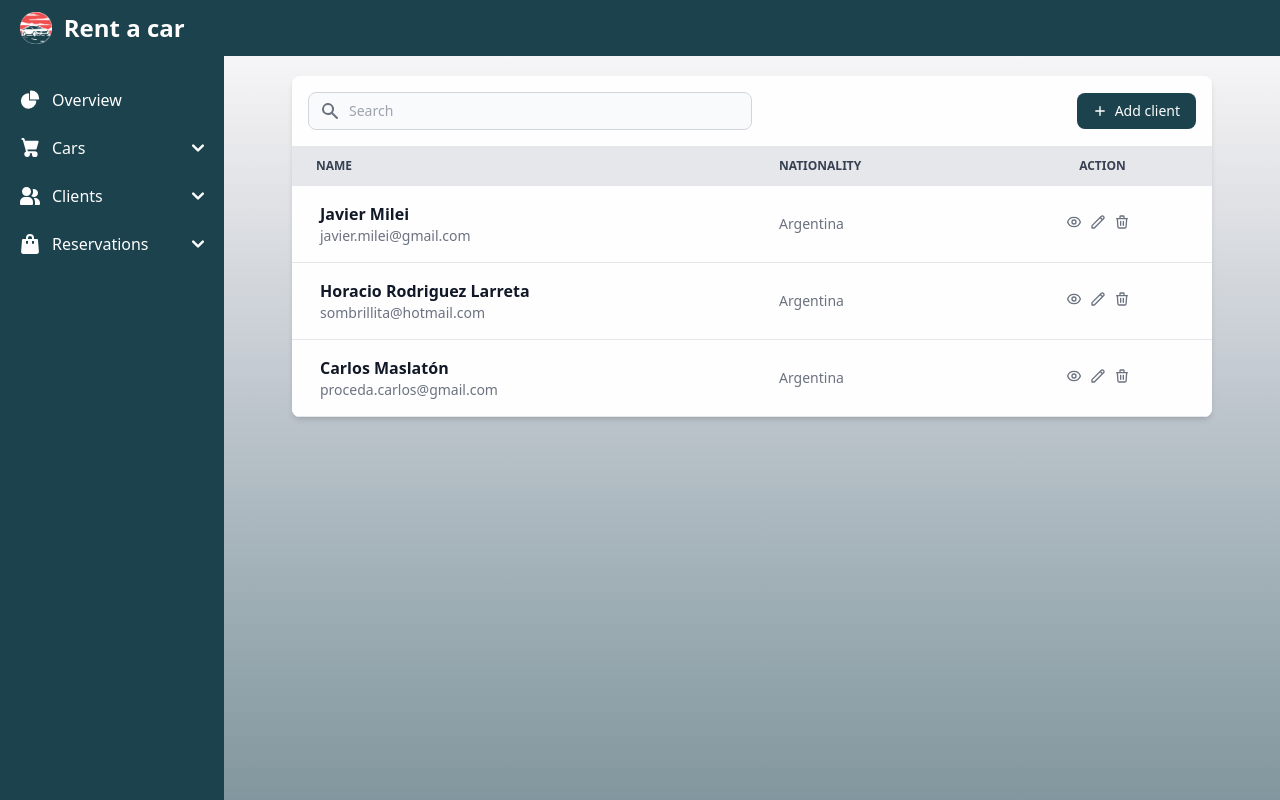
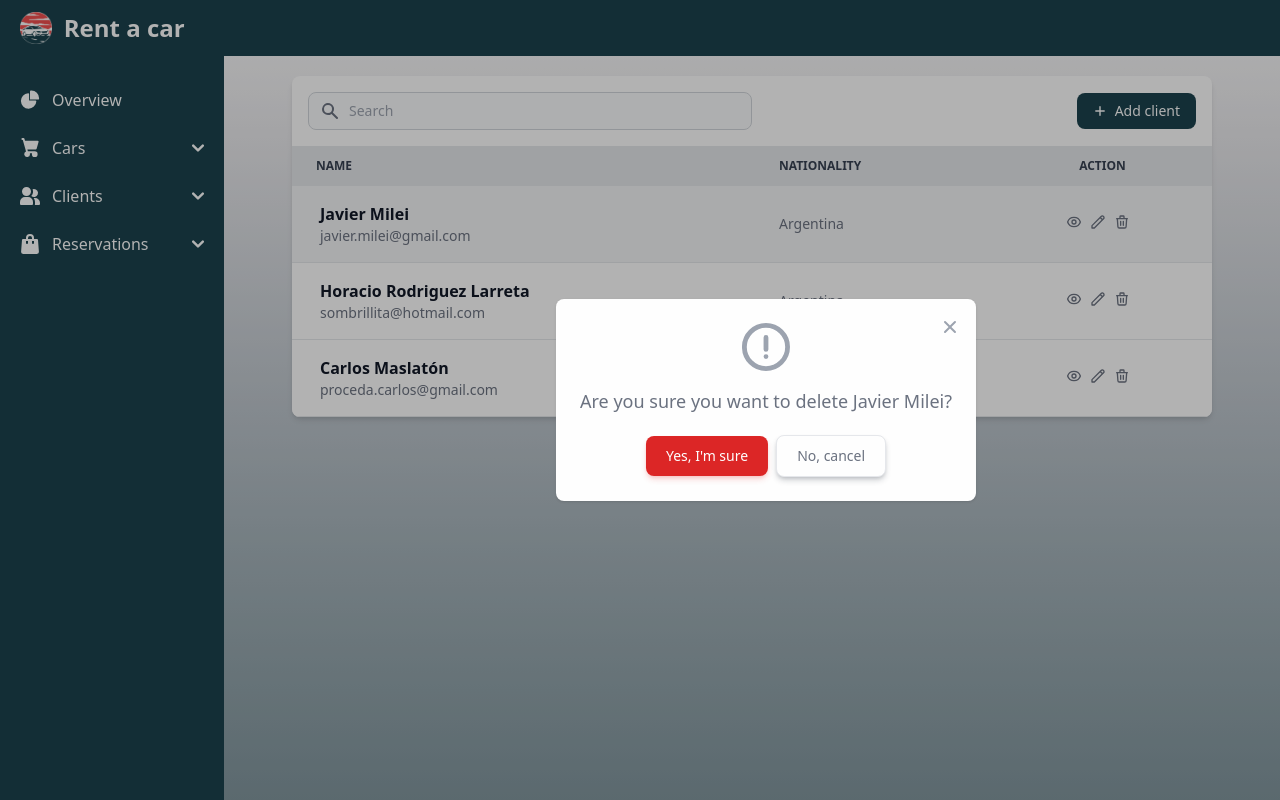
Before and after one commit to fedeesti/rent-a-car-front, a React (Vite) app: page /client in a window 1280 px wide. Both pictures are taken after a click on the button 1122 px from the left and 221 px from the top of the page. Shown: the top 800 px of the page. Built offline with nearby package versions, Linux system fonts and the light colour scheme.

Commit message:
Add a modal to delete a client

```diff
--- a/src/module/client/components/card/CardClient.tsx
+++ b/src/module/client/components/card/CardClient.tsx
@@ -1,5 +1,7 @@
 import { Link } from 'react-router-dom';
 import { Client } from '../../types/client';
+import Modal from '../modal/Modal';
+import useClientModal from '../../hooks/useClientModal';
 
 const client: Client = {
   id: 1,
@@ -15,6 +17,7 @@ const client: Client = {
 };
 
 function CardClient() {
+  const { showModal, openModal, closeModal } = useClientModal();
   return (
     <div
       className="w-full m-auto max-w-md p-4 bg-white border border-gray-200 rounded-lg shadow sm:p-8"
@@ -129,6 +132,7 @@ function CardClient() {
         </button>
         <button
           type="button"
+          onClick={openModal}
           className="text-red-600 inline-flex items-center hover:text-white border border-red-600 hover:bg-red-600 font-medium rounded-lg text-sm px-5 py-2.5 text-center shadow-md shadow-red-600/20 transition-all hover:shadow-lg hover:shadow-red-600/40 focus:opacity-[0.85] focus:shadow-none active:opacity-[0.85] active:shadow-none disabled:pointer-events-none disabled:opacity-50 disabled:shadow-none"
           data-cy="card-client-btn-delete"
         >
@@ -147,6 +151,7 @@ function CardClient() {
           Delete
         </button>
       </div>
+      {showModal && <Modal fullname={`${client.name} ${client.lastname}`} onClose={closeModal} />}
     </div>
   );
 }
--- /dev/null
+++ b/src/module/client/components/modal/Modal.tsx
@@ -0,0 +1,84 @@
+interface IProps {
+  fullname: string;
+  onClose: () => void;
+}
+
+function Modal({ fullname, onClose }: IProps) {
+  return (
+    <div className="flex flex-col items-center justify-center" onClick={onClose}>
+      <div
+        className="fixed inset-0 flex items-center justify-center z-50 bg-black/30 transition-all ease-in-out duration-300"
+        data-cy="outside-modal-container"
+      >
+        <div
+          className="fixed top-1/2 left-1/2 translate-x-20-negative translate-y-50-negative min-w-sm"
+          data-cy="modal-container"
+        >
+          <div className=" bg-white rounded-lg shadow">
+            <button
+              type="button"
+              data-cy="modal-btn-close"
+              onClick={onClose}
+              className="absolute top-3 right-2.5 text-gray-400 bg-transparent hover:bg-gray-200 hover:text-gray-900 rounded-lg text-sm p-1.5 ml-auto inline-flex items-center"
+            >
+              <svg
+                aria-hidden="true"
+                className="w-5 h-5"
+                fill="currentColor"
+                viewBox="0 0 20 20"
+                xmlns="http://www.w3.org/2000/svg"
+              >
+                <path
+                  fillRule="evenodd"
+                  d="M4.293 4.293a1 1 0 011.414 0L10 8.586l4.293-4.293a1 1 0 111.414 1.414L11.414 10l4.293 4.293a1 1 0 01-1.414 1.414L10 11.414l-4.293 4.293a1 1 0 01-1.414-1.414L8.586 10 4.293 5.707a1 1 0 010-1.414z"
+                  clipRule="evenodd"
+                ></path>
+              </svg>
+              <span className="sr-only">Close modal</span>
+            </button>
+            <div className="p-6 text-center">
+              <svg
+                className="mx-auto mb-4 text-gray-400 w-12 h-12 dark:text-gray-200"
+                aria-hidden="true"
+                xmlns="http://www.w3.org/2000/svg"
+                fill="none"
+                viewBox="0 0 20 20"
+              >
+                <path
+                  stroke="currentColor"
+                  strokeLinecap="round"
+                  strokeLinejoin="round"
+                  strokeWidth="2"
+                  d="M10 11V6m0 8h.01M19 10a9 9 0 1 1-18 0 9 9 0 0 1 18 0Z"
+                />
+              </svg>
+              <h3
+                className="mb-5 text-lg font-normal text-gray-500 dark:text-gray-400"
+                data-cy="modal-information"
+              >
+                Are you sure you want to delete {fullname}?
+              </h3>
+              <button
+                type="button"
+                data-cy="modal-btn-confirm"
+                className="text-white bg-red-600 select-none focus:ring-4 focus:outline-none focus:ring-red-300 font-medium rounded-lg text-sm inline-flex items-center px-5 py-2.5 text-center mr-2 shadow-md shadow-red-600/20 transition-all hover:shadow-lg hover:shadow-red-600/40 focus:opacity-[0.85] focus:shadow-none active:opacity-[0.85] active:shadow-none disabled:pointer-events-none disabled:opacity-50 disabled:shadow-none"
+              >
+                Yes, I'm sure
+              </button>
+              <button
+                type="button"
+                data-cy="modal-btn-cancel"
+                className="text-gray-500 bg-white select-none focus:ring-4 focus:outline-none focus:ring-gray-200 rounded-lg border border-gray-200 text-sm font-medium px-5 py-2.5 hover:text-gray-900 shadow-md shadow-gray-900/20 transition-all hover:shadow-lg hover:shadow-gray-900/40 focus:opacity-[0.85] focus:shadow-none active:opacity-[0.85] active:shadow-none disabled:pointer-events-none disabled:opacity-50 disabled:shadow-none"
+                onClick={onClose}
+              >
+                No, cancel
+              </button>
+            </div>
+          </div>
+        </div>
+      </div>
+    </div>
+  );
+}
+
+export default Modal;
--- a/src/module/client/components/table/ClientRow.tsx
+++ b/src/module/client/components/table/ClientRow.tsx
@@ -1,11 +1,14 @@
 import { Link } from 'react-router-dom';
 import { Client } from '../../types/client';
+import Modal from '../modal/Modal';
+import useClientModal from '../../hooks/useClientModal';
 
 interface IProps {
   client: Client;
 }
 
 function ClientRow({ client }: IProps) {
+  const { showModal, openModal, closeModal } = useClientModal();
   return (
     <tr className="bg-white border-b hover:bg-gray-100" data-cy="tbody-row-container">
       <th
@@ -67,7 +70,7 @@ function ClientRow({ client }: IProps) {
             </Link>
           </div>
           <div className="w-4 mr-2 hover:text-red-500 hover:scale-125">
-            <button className="w-4 h-4" data-cy="tbody-row-actions-delete">
+            <button className="w-4 h-4" onClick={openModal} data-cy="tbody-row-actions-delete">
               <svg
                 xmlns="http://www.w3.org/2000/svg"
                 fill="none"
@@ -84,6 +87,7 @@ function ClientRow({ client }: IProps) {
             </button>
           </div>
         </div>
+        {showModal && <Modal fullname={`${client.name} ${client.lastname}`} onClose={closeModal} />}
       </td>
     </tr>
   );
--- /dev/null
+++ b/src/module/client/hooks/useClientModal.tsx
@@ -0,0 +1,17 @@
+import { useState } from 'react';
+
+function useClientModal() {
+  const [showModal, setShowModal] = useState<boolean>(false);
+
+  const openModal = () => {
+    setShowModal(true);
+  };
+
+  const closeModal = () => {
+    setShowModal(false);
+  };
+
+  return { showModal, openModal, closeModal };
+}
+
+export default useClientModal;
```
Also changed, not shown: 1 other file (tests, documents, lock files or other folders).
